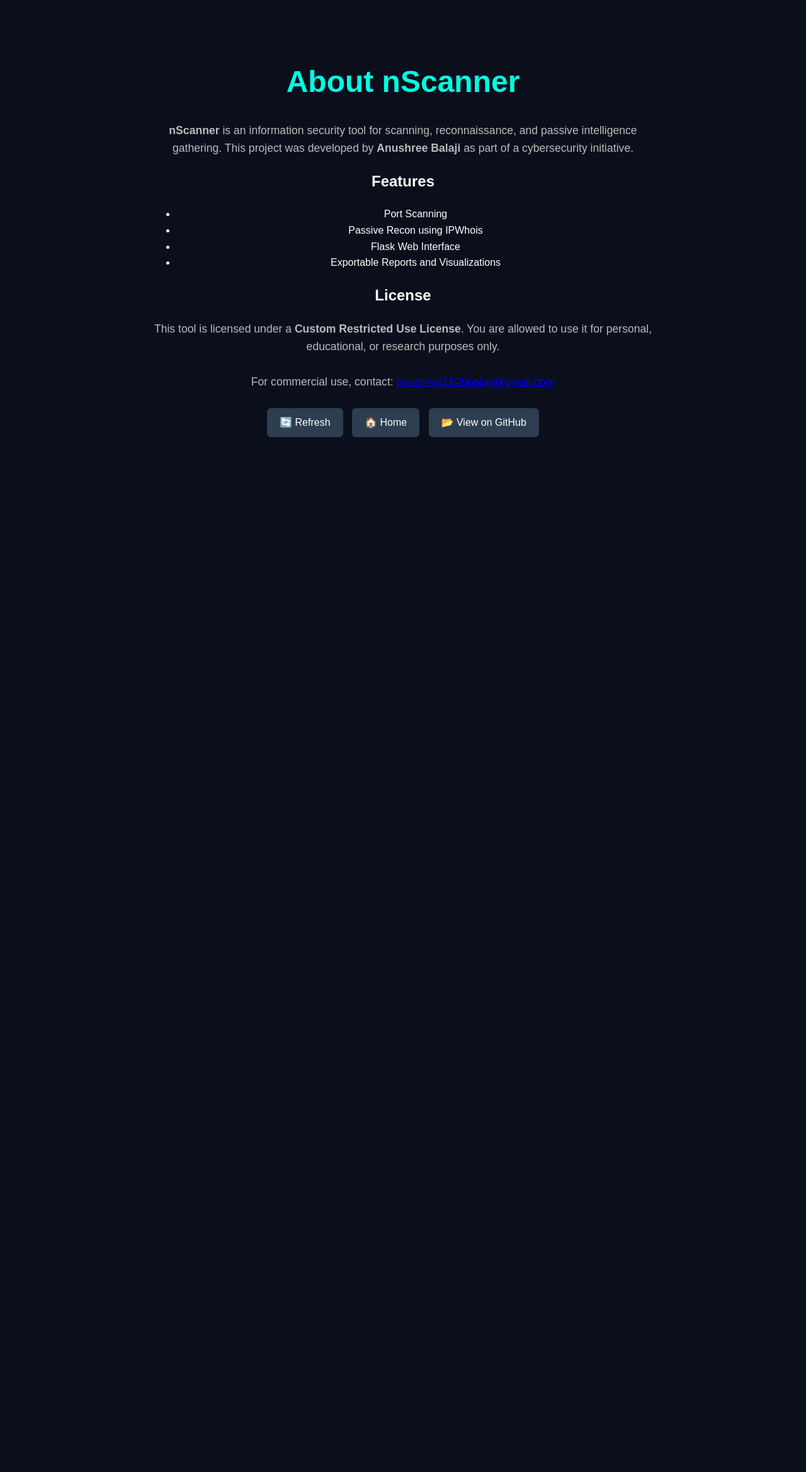
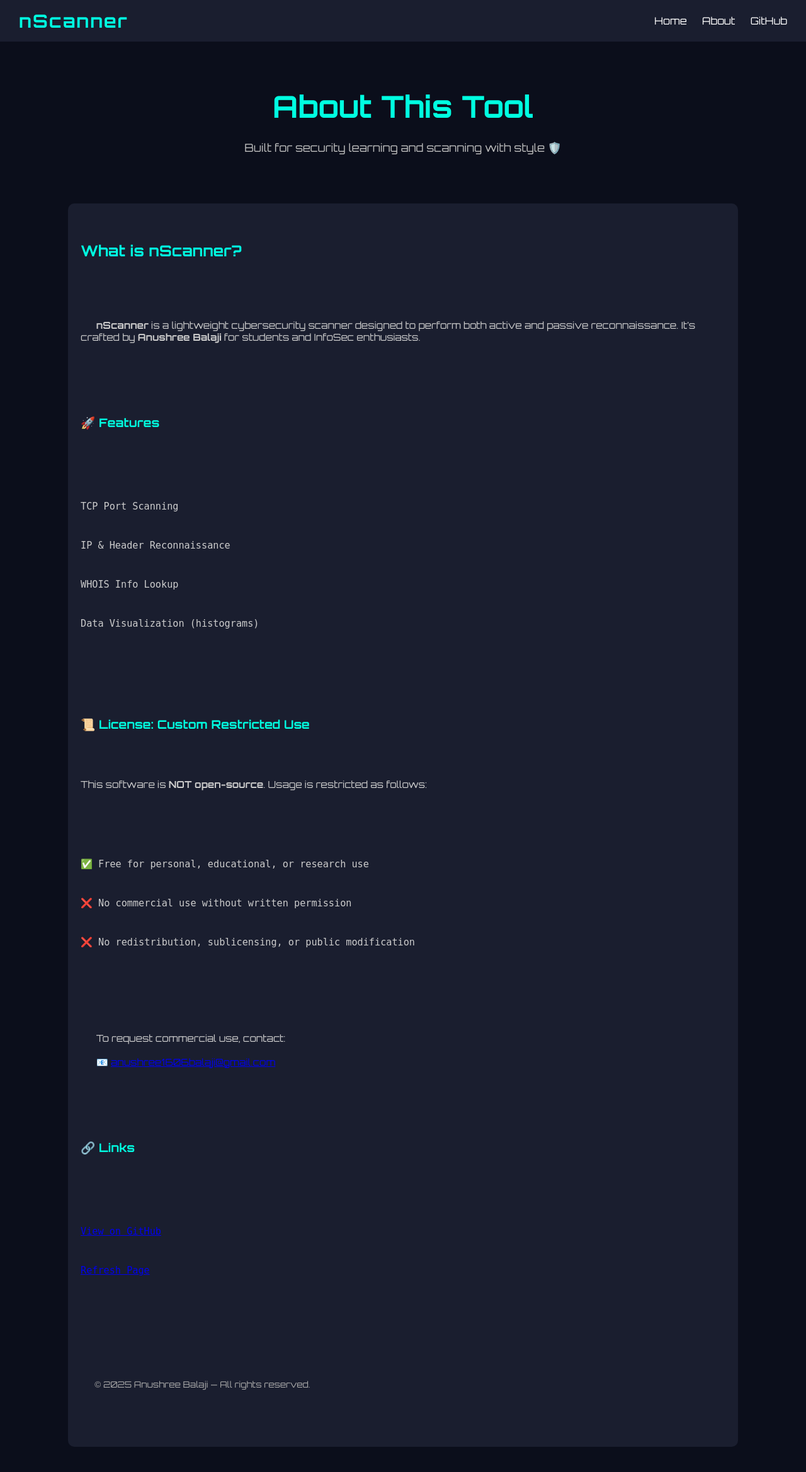
Before and after one commit to Anushree401/nScanner, a Flask app: page /about in a window 1280 px wide. Shown: the whole page at 63% size. Before the commit the page ends 694 px from the top, so only its background shows below. Run offline with Flask 3, Linux system fonts and the light colour scheme.

Commit message:
More updates pt 3

```diff
--- a/templates/about.html
+++ b/templates/about.html
@@ -1,30 +1,62 @@
 <!DOCTYPE html>
 <html lang="en">
 <head>
-    <meta charset="UTF-8">
-    <title>About – nScanner</title>
-    <link rel="stylesheet" href="{{ url_for('static', filename='style.css') }}">
+  <meta charset="UTF-8">
+  <meta name="viewport" content="width=device-width, initial-scale=1.0">
+  <title>About | nScanner</title>
+  <link rel="stylesheet" href="https://fonts.googleapis.com/css2?family=Orbitron:wght@400;700&display=swap">
+  <link rel="stylesheet" href="{{ url_for('static', filename='style.css') }}">
 </head>
 <body>
-    <div class="container">
-        <h1>About nScanner</h1>
-        <p><strong>nScanner</strong> is an information security tool for scanning, reconnaissance, and passive intelligence gathering. This project was developed by <strong>Anushree Balaji</strong> as part of a cybersecurity initiative.</p>
+  <nav>
+    <div class="logo">nScanner</div>
+    <div class="nav-links">
+      <a href="{{ request.path }}">Home</a>
+      <a href="{{ url_for('about') }}">About</a>
+      <a href="https://github.com/Anushree401/nScanner" target="_blank">GitHub</a>
+    </div>
+  </nav>
 
-        <h2>Features</h2>
-        <ul>
-            <li>Port Scanning</li>
-            <li>Passive Recon using IPWhois</li>
-            <li>Flask Web Interface</li>
-            <li>Exportable Reports and Visualizations</li>
-        </ul>
+  <header>
+    <h1>About This Tool</h1>
+    <p>Built for security learning and scanning with style 🛡️</p>
+  </header>
 
-        <h2>License</h2>
-        <p>This tool is licensed under a <strong>Custom Restricted Use License</strong>. You are allowed to use it for personal, educational, or research purposes only. <br><br>
-        For commercial use, contact: <a href="mailto:anushree1606balaji@gmail.com">anushree1606balaji@gmail.com</a></p>
+  <div class="results">
+    <h2>What is nScanner?</h2>
+    <p>
+      <strong>nScanner</strong> is a lightweight cybersecurity scanner designed to perform both active and passive reconnaissance. It’s crafted by <strong>Anushree Balaji</strong> for students and InfoSec enthusiasts.
+    </p>
 
-        <a class="btn" href="{{ request.path }}">🔄 Refresh</a>
-        <a class="btn" href="{{ url_for('index') }}">🏠 Home</a>
-        <a class="btn" href="https://github.com/Anushree401/nScanner" target="_blank">📂 View on GitHub</a>
-    </div>
+    <h3>🚀 Features</h3>
+    <ul>
+      <li>TCP Port Scanning</li>
+      <li>IP & Header Reconnaissance</li>
+      <li>WHOIS Info Lookup</li>
+      <li>Data Visualization (histograms)</li>
+    </ul>
+
+    <h3>📜 License: Custom Restricted Use</h3>
+    <p>This software is <strong>NOT open-source</strong>. Usage is restricted as follows:</p>
+    <ul>
+      <li>✅ Free for personal, educational, or research use</li>
+      <li>❌ No commercial use without written permission</li>
+      <li>❌ No redistribution, sublicensing, or public modification</li>
+    </ul>
+    <p>
+      To request commercial use, contact:<br>
+      📧 <a href="mailto:anushree1606balaji@gmail.com">anushree1606balaji@gmail.com</a>
+    </p>
+
+    <h3>🔗 Links</h3>
+    <ul>
+      <li><a href="https://github.com/Anushree401/nScanner" target="_blank">View on GitHub</a></li>
+      <li><a href="{{ request.path }}">Refresh Page</a></li>
+    </ul>
+
+    <p style="color: #aaa; font-size: 0.85rem; margin-top: 2em;">
+      © 2025 Anushree Balaji — All rights reserved.
+    </p>
+  </div>
 </body>
 </html>
```
